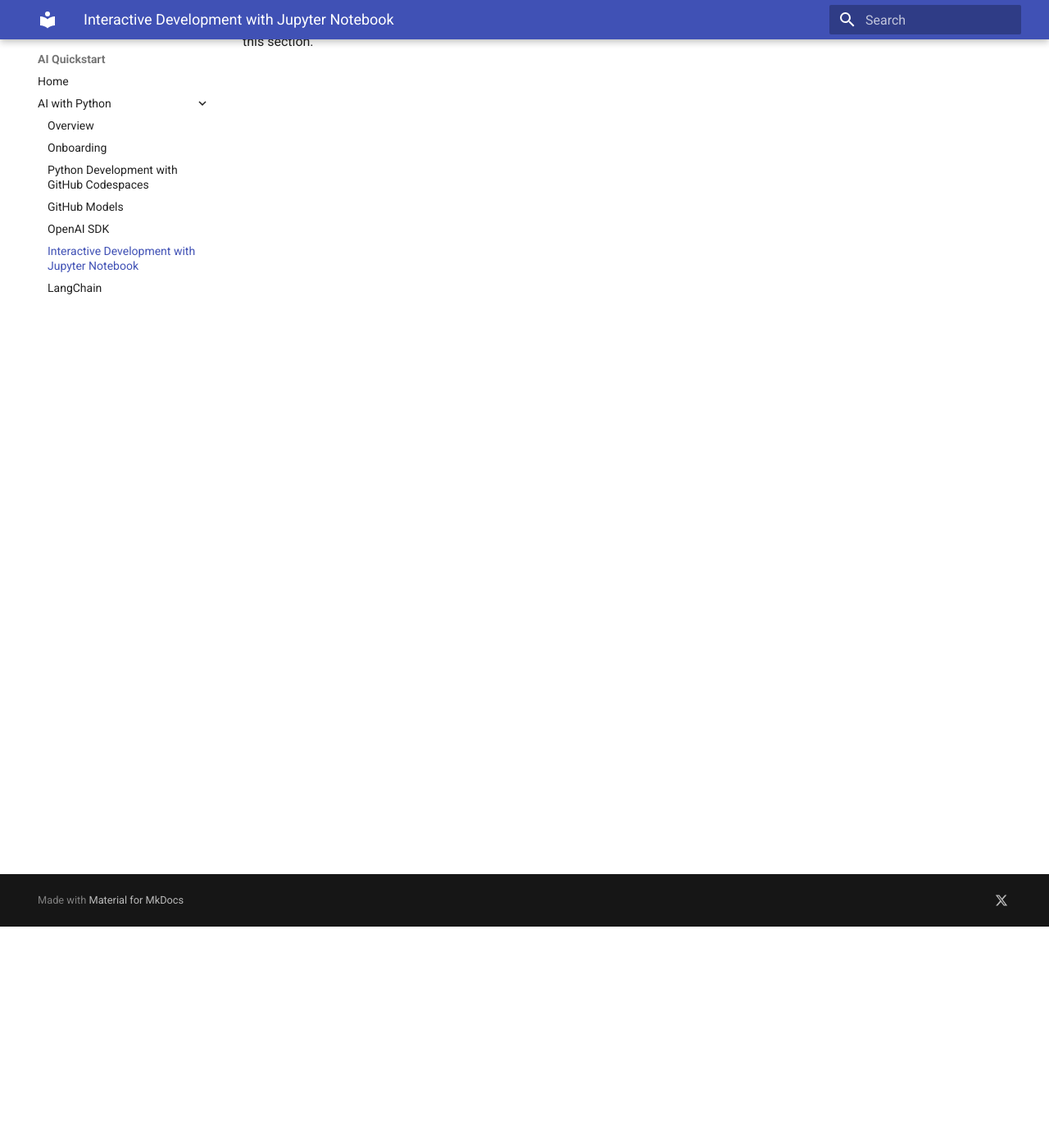
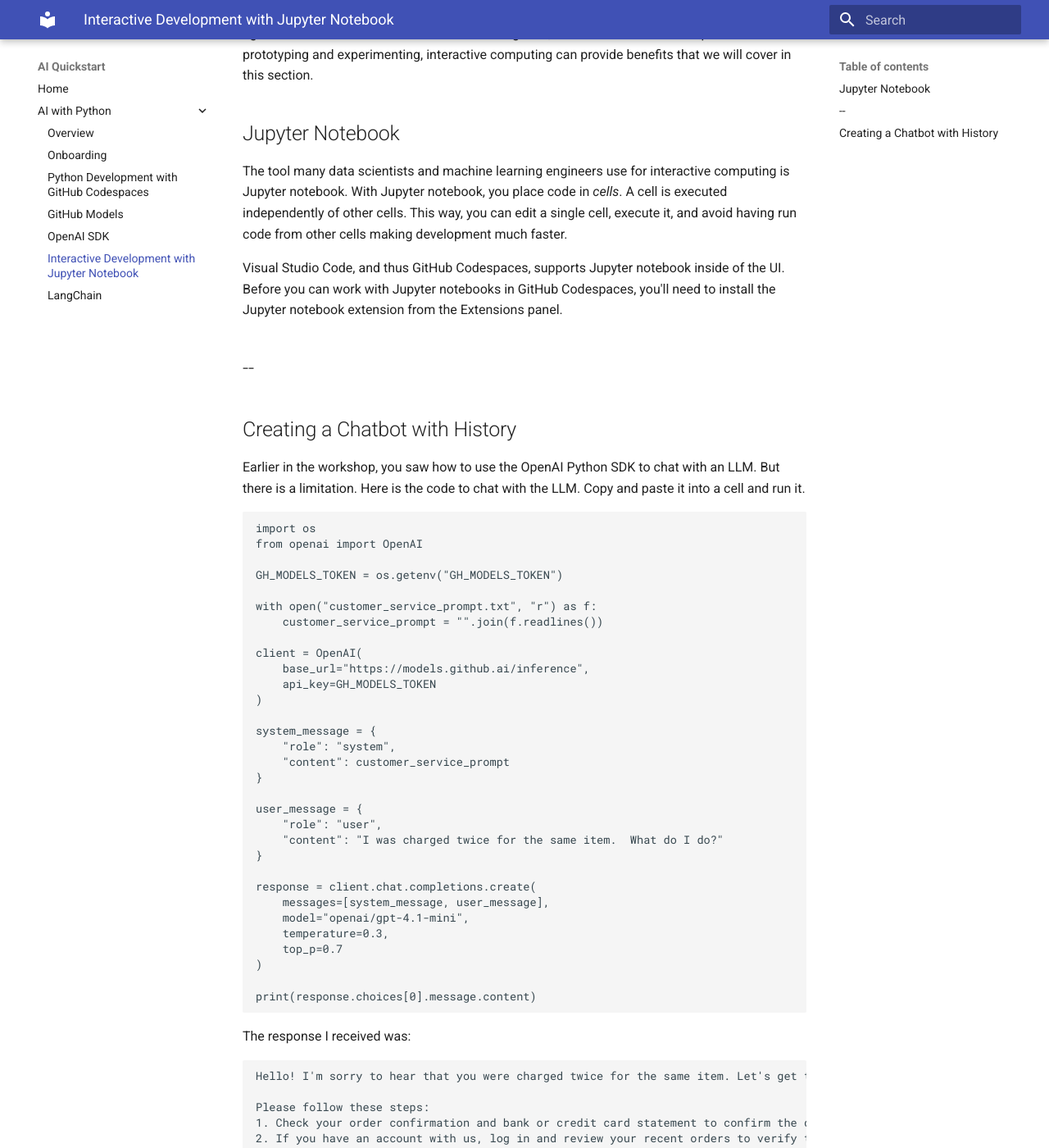
Before and after one commit to get-aiquickstart/get-aiquickstart.github.io, an MkDocs documentation site: the page built from docs/python/jupyter.md, in a window 1280 px wide and 1400 px high, scrolled down 270 px. Shown: the whole window at 82% size. Built offline with MkDocs 1.6.1 and Material for MkDocs 9.7.7, drawn with Linux system fonts in a browser that asks for light colours; some of the changed text lies outside the part shown.

Commit message:
Added Chatbot with history

````diff
--- a/docs/python/jupyter.md
+++ b/docs/python/jupyter.md
@@ -1,3 +1,68 @@
-# Interactive Development with Jupyter Notebook
+# Interactive Development with Jupyter Notebook (in progress)
 
 Most developers are familiar with the development workflow where you store code in a file, and then execute it (directly with an interpreter or indirectly with a compiler) all at once.  Then you evaluate the effectiveness of the code, make edits and improvements, and execute it all at once again.  In the data science and machine learning area, this workflow still has its place.  When prototyping and experimenting, interactive computing can provide benefits that we will cover in this section.
+
+## Jupyter Notebook
+The tool many data scientists and machine learning engineers use for interactive computing is Jupyter notebook.  With Jupyter notebook, you place code in *cells*.  A cell is executed independently of other cells.  This way, you can edit a single cell, execute it, and avoid having run code from other cells making development much faster.
+
+Visual Studio Code, and thus GitHub Codespaces, supports Jupyter notebook inside of the UI.  Before you can work with Jupyter notebooks in GitHub Codespaces, you'll need to install the Jupyter notebook extension from the Extensions panel.
+
+## --
+
+## Creating a Chatbot with History
+
+Earlier in the workshop, you saw how to use the OpenAI Python SDK to chat with an LLM.  But there is a limitation.  Here is the code to chat with the LLM.  Copy and paste it into a cell and run it.
+```python
+import os
+from openai import OpenAI
+
+GH_MODELS_TOKEN = os.getenv("GH_MODELS_TOKEN")
+
+with open("customer_service_prompt.txt", "r") as f:
+    customer_service_prompt = "".join(f.readlines())
+
+client = OpenAI(
+    base_url="https://models.github.ai/inference",
+    api_key=GH_MODELS_TOKEN
+)
+
+system_message = {
+    "role": "system",
+    "content": customer_service_prompt
+}
+
+user_message = {
+    "role": "user",
+    "content": "I was charged twice for the same item.  What do I do?"
+}
+
+response = client.chat.completions.create(
+    messages=[system_message, user_message],
+    model="openai/gpt-4.1-mini",
+    temperature=0.3,
+    top_p=0.7
+)
+
+print(response.choices[0].message.content)
+```
+
+The response I received was:
+
+```
+Hello! I'm sorry to hear that you were charged twice for the same item. Let's get this sorted out for you.
+
+Please follow these steps:
+1. Check your order confirmation and bank or credit card statement to confirm the duplicate charge.
+2. If you have an account with us, log in and review your recent orders to verify the duplicate.
+3. Contact our customer service team directly with your order number and details about the duplicate charge.
+
+If you provide me with your order number, I can help start the process for you. Thank you for your patience!
+```
+
+Let's say we need to know where to find the order number.  Create a new user message for the request:
+```python
+user_message_2 = {
+    "role": "user",
+    "content": "Where can I find my order number?"
+}
+```
````
Also changed, not shown: docs/python/langchain.md (+1 -1 lines).
